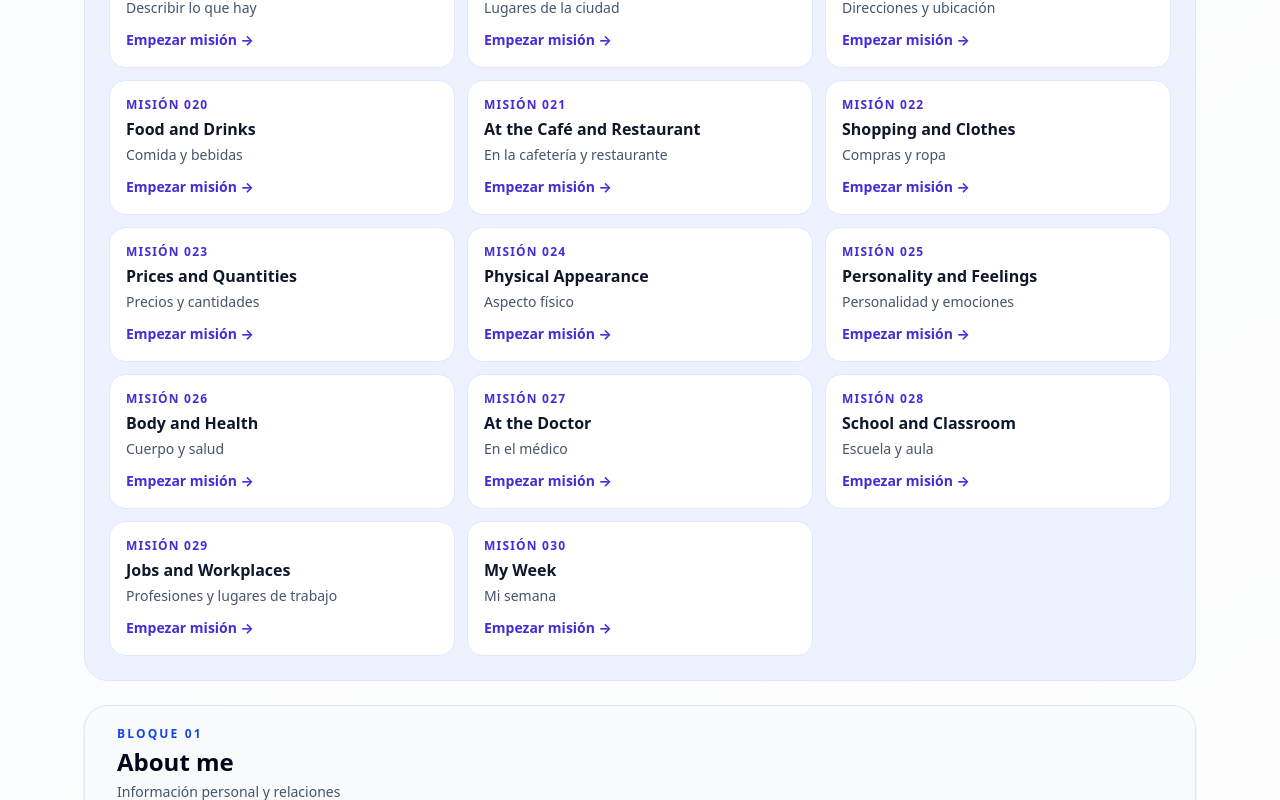
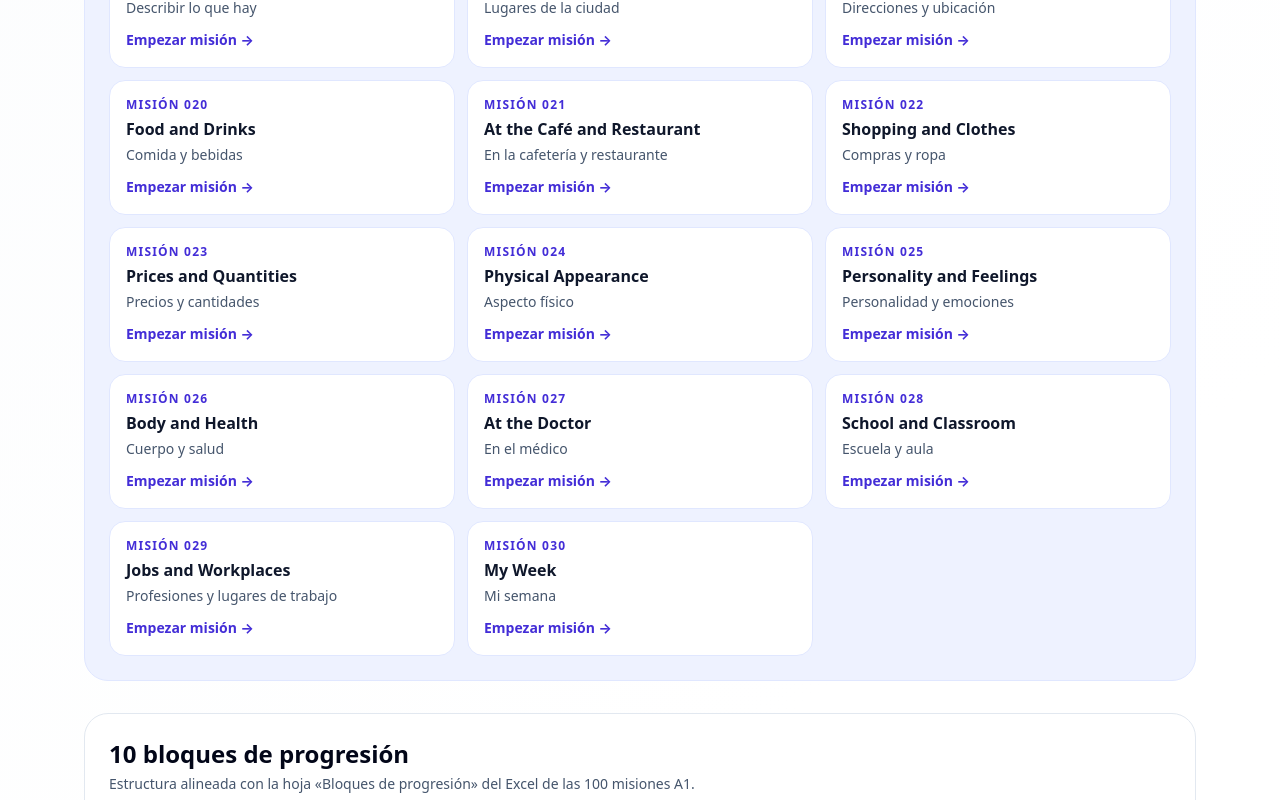
Before and after one commit to linguafly6-ui/linguaflynew2, a Next.js app: page /academia/a1 in a window 1280 px wide. Shown: the part 2000-2800 px from the top of the page. Built offline with nearby package versions, Linux system fonts and the light colour scheme.

Commit message:
Align A1 catalogue with 100-mission Excel progression

```diff
--- a/app/academia/a1/page.tsx
+++ b/app/academia/a1/page.tsx
@@ -6,54 +6,56 @@ export const metadata = {
 };
 
 const units = [
-  { number: "01", title: "About me", subtitle: "Información personal y relaciones", themes: [
-    ["Personal information", "Nombre, edad, nacionalidad, dirección y datos de contacto."],
-    ["Greetings and introductions", "Saludar, presentarse, despedirse y presentar a otras personas."],
-    ["Family and friends", "Familia, amistades, relaciones y descripciones básicas."],
-    ["Countries and nationalities", "Países, nacionalidades e idiomas."]
-  ]},
-  { number: "02", title: "Everyday life", subtitle: "Rutinas, horarios y tiempo libre", themes: [
-    ["Daily routines", "Hábitos diarios, acciones frecuentes y expresiones de rutina."],
-    ["Days, dates and times", "Días, meses, fechas, horas y momentos del día."],
-    ["Free time and hobbies", "Aficiones, intereses y actividades de tiempo libre."],
-    ["Sports and abilities", "Deportes, actividades y habilidades con can y can't."]
-  ]},
-  { number: "03", title: "Home and surroundings", subtitle: "La vivienda y el entorno cercano", themes: [
-    ["My home", "Habitaciones, muebles, objetos y tipos de vivienda."],
-    ["There is / There are", "Describir qué hay en una habitación o lugar."],
-    ["Places in town", "Edificios, comercios y servicios de la localidad."],
-    ["Directions and location", "Preguntar y dar indicaciones; preposiciones de lugar."]
-  ]},
-  { number: "04", title: "Food and shopping", subtitle: "Comida, compras y dinero", themes: [
-    ["Food and drinks", "Alimentos, bebidas, comidas y preferencias."],
-    ["At the café and restaurant", "Pedir comida, expresar deseos y comprender un menú."],
-    ["Shopping and clothes", "Tiendas, prendas, tallas, colores y compras."],
-    ["Prices and quantities", "Precios, números, cantidades y envases habituales."]
-  ]},
-  { number: "05", title: "People and health", subtitle: "Descripciones y bienestar", themes: [
-    ["Physical appearance", "Aspecto físico, colores, tamaños y adjetivos descriptivos."],
-    ["Personality and feelings", "Personalidad, emociones y estados de ánimo básicos."],
-    ["Body and health", "Partes del cuerpo, molestias frecuentes y bienestar."],
-    ["At the doctor", "Explicar cómo te encuentras y comprender instrucciones sencillas."]
-  ]},
-  { number: "06", title: "Study and work", subtitle: "Aprendizaje y ocupaciones", themes: [
-    ["School and classroom", "Material escolar, asignaturas e instrucciones de clase."],
-    ["Jobs and workplaces", "Profesiones, lugares de trabajo y tareas habituales."],
-    ["My week", "Actividades semanales, horarios y obligaciones sencillas."],
-    ["Technology and communication", "Dispositivos, mensajes, teléfono y comunicación cotidiana."]
-  ]},
-  { number: "07", title: "Going places", subtitle: "Transporte, viajes y experiencias", themes: [
-    ["Transport", "Medios de transporte y desplazamientos cotidianos."],
-    ["Travel and holidays", "Vacaciones, alojamiento, equipaje y actividades de viaje."],
-    ["At the station and airport", "Billetes, horarios, lugares y preguntas frecuentes."],
-    ["Weather and seasons", "Tiempo atmosférico, estaciones y planes sencillos."]
-  ]},
-  { number: "08", title: "The world around us", subtitle: "Entorno, cultura y comunicación", themes: [
-    ["Animals and nature", "Animales, plantas, paisajes y entorno natural."],
-    ["Celebrations and special days", "Cumpleaños, fiestas, invitaciones y felicitaciones."],
-    ["Making plans", "Proponer actividades, aceptar, rechazar y quedar."],
-    ["A1 everyday communication", "Preguntas frecuentes, respuestas breves y situaciones cotidianas."]
-  ]}
+  {
+    "number": "A1.1",
+    "title": "001–010 · Personal identity and introductions",
+    "subtitle": "Intercambia información personal básica y se presenta con frases sencillas."
+  },
+  {
+    "number": "A1.2",
+    "title": "011–020 · Family, people and relationships",
+    "subtitle": "Describe personas cercanas y expresa relaciones y características básicas."
+  },
+  {
+    "number": "A1.3",
+    "title": "021–030 · Home and daily environment",
+    "subtitle": "Describe su casa y lugares cercanos; indica dónde están las cosas."
+  },
+  {
+    "number": "A1.4",
+    "title": "031–040 · Daily routines and time",
+    "subtitle": "Habla de rutinas y horarios usando presente simple y expresiones temporales."
+  },
+  {
+    "number": "A1.5",
+    "title": "041–050 · Food, drinks and restaurants",
+    "subtitle": "Expresa gustos, pide comida y comprende información sencilla de menús."
+  },
+  {
+    "number": "A1.6",
+    "title": "051–060 · Shopping, clothes and money",
+    "subtitle": "Pregunta por productos, precios y cantidades en intercambios breves."
+  },
+  {
+    "number": "A1.7",
+    "title": "061–070 · Free time, hobbies and abilities",
+    "subtitle": "Habla de tiempo libre, expresa capacidades y propone actividades."
+  },
+  {
+    "number": "A1.8",
+    "title": "071–080 · Study, work and communication",
+    "subtitle": "Describe estudios y ocupaciones y se comunica con mensajes sencillos."
+  },
+  {
+    "number": "A1.9",
+    "title": "081–090 · Town, transport and travel",
+    "subtitle": "Pide y comprende indicaciones e información básica durante un viaje."
+  },
+  {
+    "number": "A1.10",
+    "title": "091–100 · Health, weather and everyday interaction",
+    "subtitle": "Resuelve intercambios cotidianos sencillos e integra recursos del nivel A1."
+  }
 ];
 
 export default function A1Page() {
@@ -62,15 +64,15 @@ export default function A1Page() {
     <section className="mt-6 rounded-3xl bg-gradient-to-br from-blue-950 via-indigo-900 to-violet-800 px-7 py-10 text-white sm:px-12">
       <p className="text-sm font-extrabold uppercase tracking-[.2em] text-cyan-300">Linguafly Academy · Elementary</p>
       <h1 className="mt-3 text-4xl font-black sm:text-5xl">Curso de inglés A1</h1>
-      <p className="mt-4 max-w-3xl text-lg leading-8 text-blue-100">Catálogo temático para avanzar desde las primeras frases hasta desenvolverte en intercambios cotidianos muy sencillos. Los temas están organizados en ocho bloques progresivos.</p>
+      <p className="mt-4 max-w-3xl text-lg leading-8 text-blue-100">Catálogo temático para avanzar desde las primeras frases hasta desenvolverte en intercambios cotidianos muy sencillos. El recorrido sigue los 10 bloques de progresión del Excel curricular de 100 misiones.</p>
       <div className="mt-7 flex flex-wrap gap-3 text-sm font-bold">
-        <span className="rounded-full bg-white/15 px-4 py-2">8 bloques</span>
-        <span className="rounded-full bg-white/15 px-4 py-2">32 temas</span>
+        <span className="rounded-full bg-white/15 px-4 py-2">10 bloques</span>
+        <span className="rounded-full bg-white/15 px-4 py-2">100 misiones</span>
         <span className="rounded-full bg-white/15 px-4 py-2">Nivel MCER A1</span>
       </div>
     </section>
     <div className="mt-8 flex items-center justify-between gap-4">
-      <div><h2 className="text-2xl font-black text-slate-950">Temario A1</h2><p className="mt-1 text-sm text-slate-600">Vocabulario y funciones comunicativas de nivel inicial.</p></div>
+      <div><h2 className="text-2xl font-black text-slate-950">Temario A1</h2><p className="mt-1 text-sm text-slate-600">Progresión pedagógica oficial del plan de 100 misiones A1.</p></div>
       <span className="rounded-xl bg-blue-50 px-3 py-2 text-sm font-bold text-blue-800">32 temas</span>
     </div>
     <section className="mt-8 rounded-3xl border border-indigo-100 bg-indigo-50 p-6">
@@ -116,24 +118,19 @@ export default function A1Page() {
         <Link href="/academia/a1/030" className="rounded-2xl border border-indigo-100 bg-white p-4 transition hover:border-indigo-400 hover:shadow-sm"><p className="text-xs font-extrabold tracking-widest text-indigo-700">MISIÓN 030</p><h3 className="mt-1 font-bold text-slate-900">My Week</h3><p className="mt-1 text-sm text-slate-600">Mi semana</p><span className="mt-3 inline-block text-sm font-bold text-indigo-700">Empezar misión →</span></Link>
       </div>
     </section>
-    <div className="mt-6 space-y-6">
-      {units.map((unit) => <section key={unit.number} className="overflow-hidden rounded-3xl border border-slate-200 bg-white shadow-sm">
-        <div className="border-b border-slate-100 bg-slate-50 px-6 py-5 sm:px-8">
-          <p className="text-xs font-black tracking-[.18em] text-blue-700">BLOQUE {unit.number}</p>
-          <h3 className="mt-1 text-2xl font-black text-slate-950">{unit.title}</h3>
-          <p className="mt-1 text-sm text-slate-600">{unit.subtitle}</p>
-        </div>
-        <ol className="grid gap-3 p-5 sm:grid-cols-2 sm:p-7">
-          {unit.themes.map((theme, index) => <li key={theme[0]} className="rounded-2xl border border-slate-100 bg-white p-4">
-            <p className="text-xs font-extrabold uppercase tracking-wider text-violet-700">Tema {unit.number}.{index + 1}</p>
-            <h4 className="mt-2 text-lg font-bold text-slate-900">{theme[0]}</h4>
-            <p className="mt-2 text-sm leading-6 text-slate-600">{theme[1]}</p>
-          </li>)}
-        </ol>
-      </section>)}
-    </div>
+    <section className="mt-8 rounded-3xl border border-slate-200 bg-white p-6">
+      <h2 className="text-2xl font-black text-slate-950">10 bloques de progresión</h2>
+      <p className="mt-1 text-sm text-slate-600">Estructura alineada con la hoja «Bloques de progresión» del Excel de las 100 misiones A1.</p>
+      <div className="mt-5 grid gap-3 sm:grid-cols-2">
+        {units.map((unit) => <article key={unit.number} className="rounded-2xl border border-slate-100 bg-slate-50 p-4">
+          <p className="text-xs font-black tracking-widest text-blue-700">{unit.number} · MISIONES {unit.title.split(" · ")[0]}</p>
+          <h3 className="mt-2 text-lg font-bold text-slate-900">{unit.title.split(" · ")[1]}</h3>
+          <p className="mt-2 text-sm leading-6 text-slate-600">{unit.subtitle}</p>
+        </article>)}
+      </div>
+    </section>
     <section className="mt-8 rounded-2xl bg-amber-50 p-5 text-sm leading-6 text-amber-950">
-      <strong>Nota:</strong> este catálogo organiza el recorrido temático A1. Ya están disponibles las primeras 30 misiones interactivas, cada una con 50 retos. Las siguientes se incorporarán progresivamente hasta completar las 100 misiones del curso.
+      <strong>Nota:</strong> este catálogo sigue los 10 bloques de progresión del Excel curricular. Ya están disponibles las primeras 50 misiones interactivas, cada una con 50 retos. Las siguientes se incorporarán progresivamente hasta completar las 100 misiones del curso.
     </section>
   </main>;
 }
```
